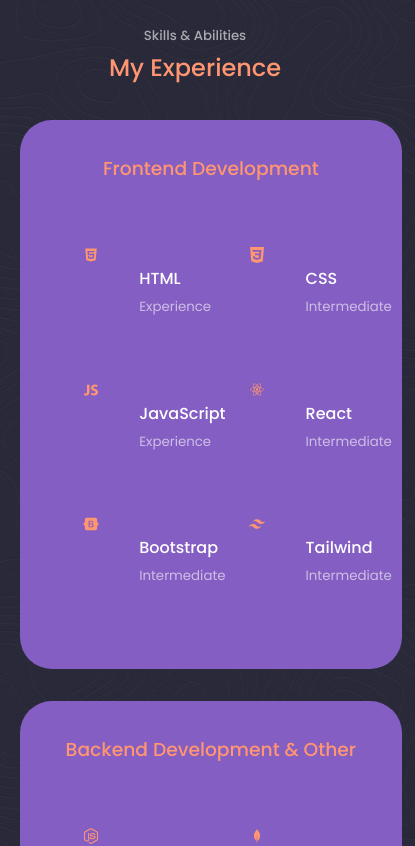
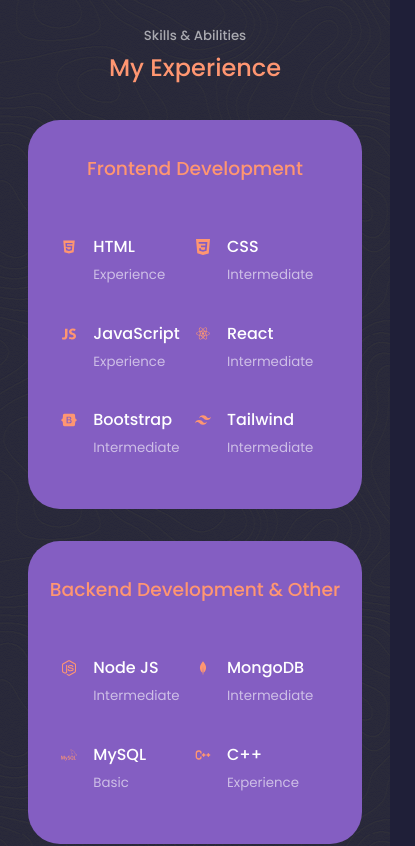
Before and after one commit to tcetamitpandey/Amit_Protfolio_V1, a React (Create React App) app: page / in a window 390 px wide. Shown: the part 2160-3006 px from the top of the page, 415 px wide, since content can reach past the window. Built offline with nearby package versions, Linux system fonts and the light colour scheme.

Commit message:
Fixed Experience issue for smartphone

```diff
--- a/src/component/Experience/experience.css
+++ b/src/component/Experience/experience.css
@@ -39,9 +39,9 @@
     .experience__container{
         grid-template-columns: 1fr;
     }
-    .experience__container div{
+    .experience__container > div{
         width: 80%;
-        padding: 1.5rem;
+        padding: 2rem;
         margin: 0 auto;
     }
     .experience__content{
@@ -55,7 +55,7 @@
         gap: 2rem;
     }
     .experience__container > div{
-        width: 100%;
-        padding: 2rem 0;
+       width: 95%;
+       padding: 2rem 1rem;
     }
 }
--- a/src/component/Footer/Footer.jsx
+++ b/src/component/Footer/Footer.jsx
@@ -24,8 +24,8 @@
       </ul>
 
       <div className="footer__social">
-        <a href="https://www.linkedin.com/in/amit-pandey-tcet/" target='_blank'><BsInstagram/></a>
-        <a href="https://www.instagram.com/pandey_ji_0fficial/" target='_blank'><BsLinkedin/></a>
+        <a href="https://www.linkedin.com/in/amit-pandey-tcet/" target='_blank'><BsLinkedin/></a>
+        <a href="https://www.instagram.com/pandey_ji_0fficial/" target='_blank'><BsInstagram/></a>
         <a href="#"><GoMoveToTop/></a>
       </div>
       <div className="footer__copyright">
```
